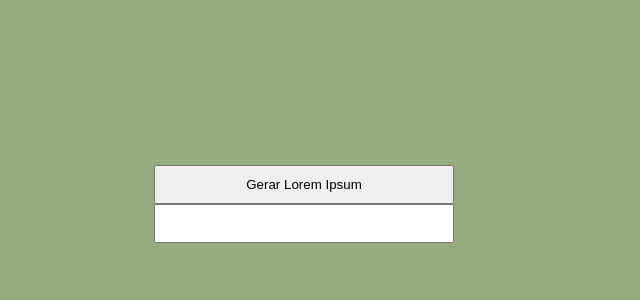
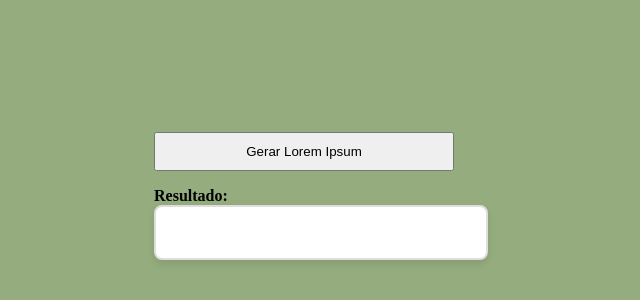
Before and after one commit to sailorpablo/Gerador-Lorem-Ipsum, a website: page index.html in a window 1280 px wide. Shown: the part 204-504 px from the top of the page, without its empty margins (336-976 px from the left). Drawn offline with Linux system fonts and the light colour scheme.

Commit message:
alguns ajustes css

```diff
--- a/index.css
+++ b/index.css
@@ -16,7 +16,28 @@ button,input, output {
   padding: 10px;
   width: -webkit-fill-available;
 
+
 }
+.big-input {
+    width: 100%;
+    max-width: 600px;
+    padding: 15px;
+    font-size: 18px;
+    border: 2px solid #ddd;
+    border-radius: 8px;
+    box-shadow: 0 4px 8px rgba(0, 0, 0, 0.1);
+    transition: border-color 0.3s, box-shadow 0.3s;
+}
+
+.textarea{
+
+
+
+
+    min-height: 400px;
+    box-sizing: content-box; /* Ajusta o cálculo da largura */
+}
+
 
 outline {
     background: green;
--- a/index.html
+++ b/index.html
@@ -12,11 +12,12 @@
 
     <form>
         <div>
-            <button type="button" class="outline" id="btnGerarLoremIpsum">Gerar Lorem Ipsum</button><br>
+            <button type="button" id="btnGerarLoremIpsum">Gerar Lorem Ipsum</button><br>
         </div>
 
         <div>
-            <input type="text" id="result" />
+          <p><strong>Resultado:</strong>
+          <input class="big-input" type="text" id="result" />
         </div>
 
 
@@ -24,11 +25,13 @@
     </form>
 	  <script type="module">
 
+
       import { lorem } from './index.js'
 
         document.getElementById('btnGerarLoremIpsum').addEventListener('click', () => {
-          document.getElementById('result').value = lorem.generateWords(1);
+          document.getElementById('result').value = lorem.generateWords(200);
         });
+
 
 
     </script>
```
